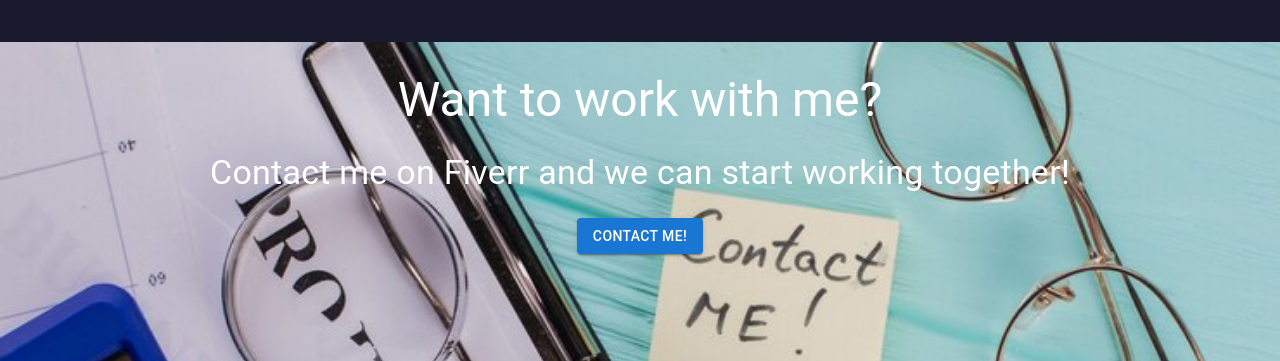
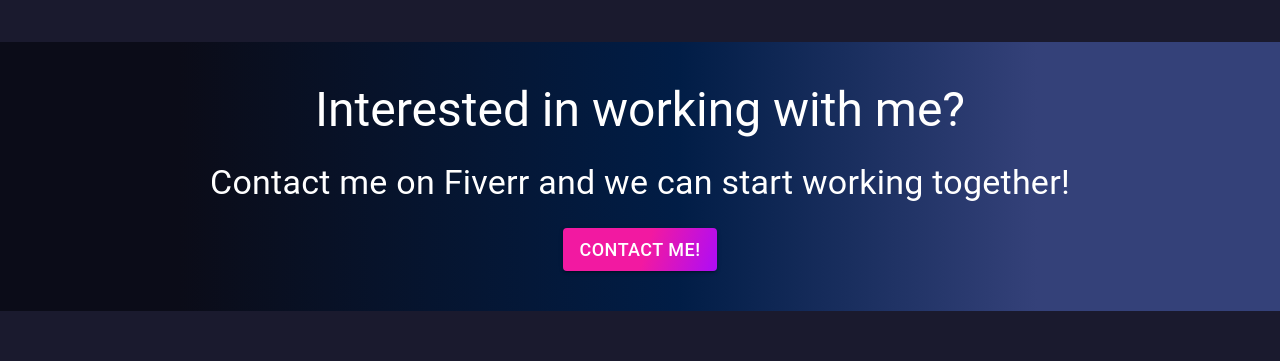
Before and after one commit to uzair11C/portfolio-dev, a React (Create React App) app: page / in a window 1280 px wide. Shown: the part 1469-1830 px from the top of the page. After the commit the page ends 1790 px from the top, so only its background shows below. Built offline with nearby package versions, Linux system fonts and the light colour scheme.

Commit message:
added gradient

```diff
--- a/src/components/workWithMe.js
+++ b/src/components/workWithMe.js
@@ -9,10 +9,10 @@
 				p: "30px",
 				mt: "10px",
 				mb: "10px",
-				backgroundImage: "url('/images/work_with_me.jpg')",
-				backgroundRepeat: "no-repeat",
-				backgroundSize: "cover",
-				minHeight: "70vh",
+				//background: 'rgb(11,12,24)',
+				background:
+					"linear-gradient(90deg, rgba(11,12,24,1) 14%, rgba(1,29,70,1) 53%, rgba(52,65,121,1) 81%)",
+				//minHeight: "60vh",
 			}}
 		>
 			<Stack
@@ -20,14 +20,26 @@
 				justifyContent="center"
 				alignItems="center"
 				spacing={3}
+				sx={{ p: "10px" }}
 			>
 				<Typography component="h3" variant="h3">
-					Want to work with me?
+					Interested in working with me?
 				</Typography>
 				<Typography component="h3" variant="h4">
 					Contact me on Fiverr and we can start working together!
 				</Typography>
-				<Button variant="contained">Contact me!</Button>
+				<Button
+					variant="contained"
+					sx={{
+						fontSize: "18px",
+						background:
+							"linear-gradient(108.51deg, #F219A1 53.69%, #AD0CF8 100.22%, #FE007E 100.23%)",
+					}}
+					href="https://www.fiverr.com/uzairabdullah07"
+					target="_blank"
+				>
+					Contact me!
+				</Button>
 			</Stack>
 		</Container>
 	);
```
